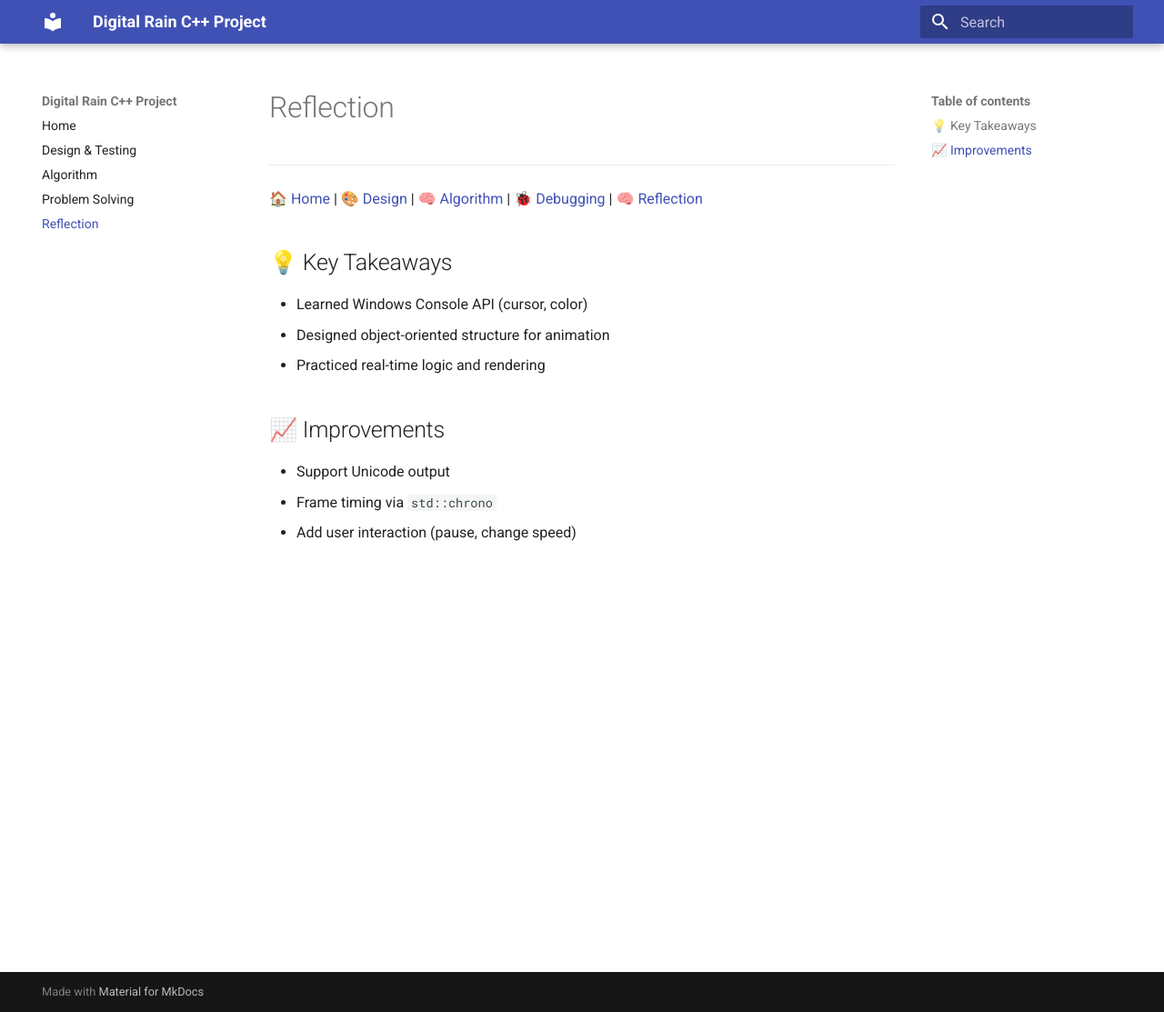
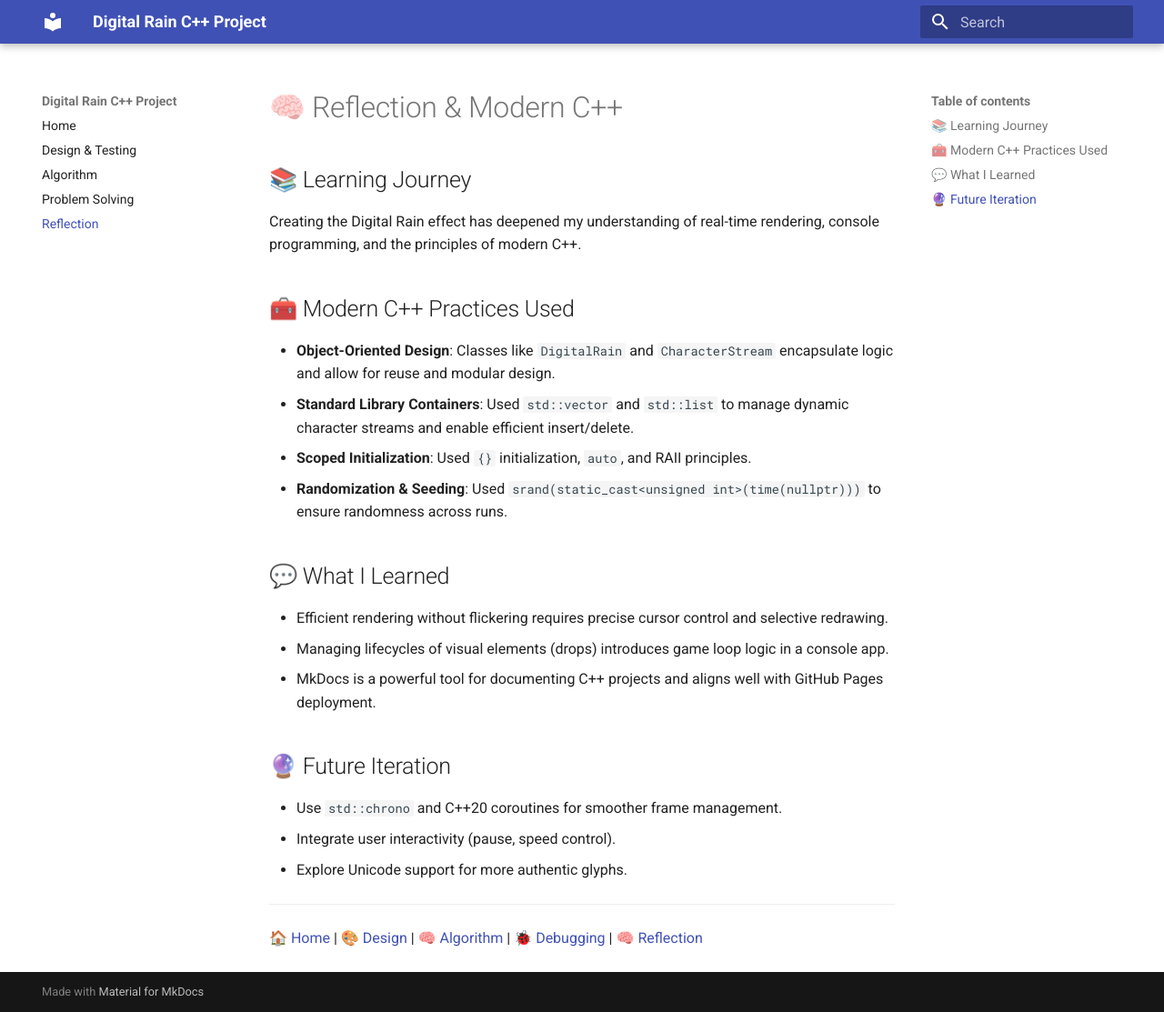
Before and after one commit to G00408184/digital-rain-cpp, an MkDocs documentation site: the page built from docs/reflection.md, in a window 1280 px wide and 1113 px high. Shown: the whole window at 91% size. Built offline with MkDocs 1.6.1 and Material for MkDocs 9.7.7, drawn with Linux system fonts in a browser that asks for light colours.

Commit message:
Update reflection.md

```diff
--- a/docs/reflection.md
+++ b/docs/reflection.md
@@ -1,16 +1,28 @@
-# Reflection
+# 🧠 Reflection & Modern C++
+
+## 📚 Learning Journey
+
+Creating the Digital Rain effect has deepened my understanding of real-time rendering, console programming, and the principles of modern C++.
+
+## 🧰 Modern C++ Practices Used
+
+- **Object-Oriented Design**: Classes like `DigitalRain` and `CharacterStream` encapsulate logic and allow for reuse and modular design.
+- **Standard Library Containers**: Used `std::vector` and `std::list` to manage dynamic character streams and enable efficient insert/delete.
+- **Scoped Initialization**: Used `{}` initialization, `auto`, and RAII principles.
+- **Randomization & Seeding**: Used `srand(static_cast<unsigned int>(time(nullptr)))` to ensure randomness across runs.
+
+## 💬 What I Learned
+
+- Efficient rendering without flickering requires precise cursor control and selective redrawing.
+- Managing lifecycles of visual elements (drops) introduces game loop logic in a console app.
+- MkDocs is a powerful tool for documenting C++ projects and aligns well with GitHub Pages deployment.
+
+## 🔮 Future Iteration
+
+- Use `std::chrono` and C++20 coroutines for smoother frame management.
+- Integrate user interactivity (pause, speed control).
+- Explore Unicode support for more authentic glyphs.
 
 ---
+
 [🏠 Home](index.md) | [🎨 Design](design.md) | [🧠 Algorithm](algorithm.md) | [🐞 Debugging](problemsolving.md) | [🧠 Reflection](reflection.md)
-
-## 💡 Key Takeaways
-
-- Learned Windows Console API (cursor, color)
-- Designed object-oriented structure for animation
-- Practiced real-time logic and rendering
-
-## 📈 Improvements
-
-- Support Unicode output
-- Frame timing via `std::chrono`
-- Add user interaction (pause, change speed)
```
